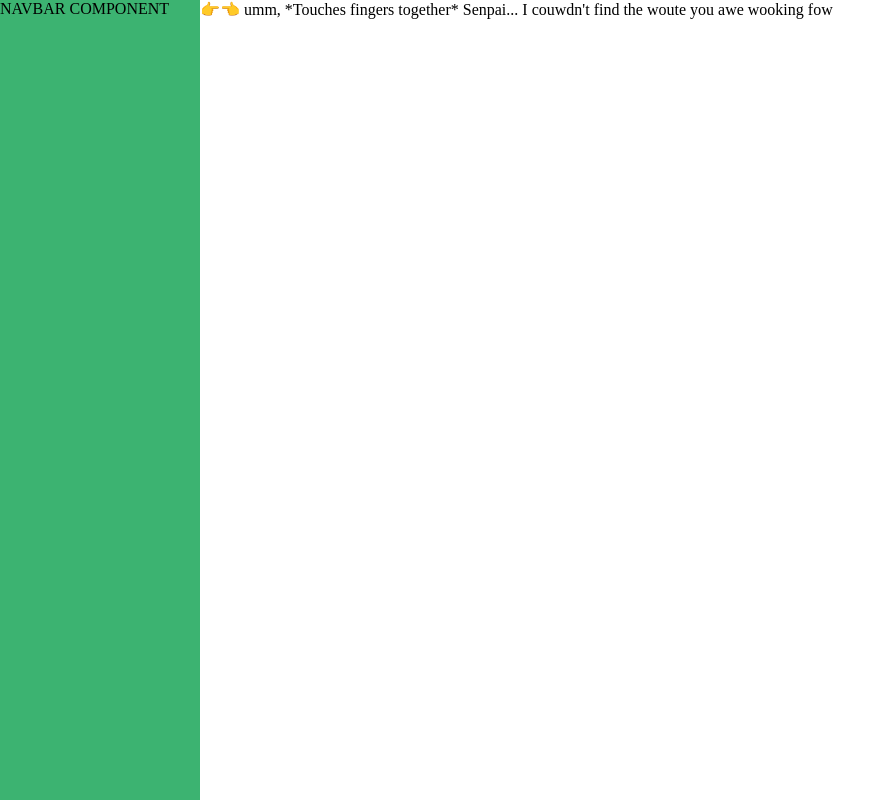
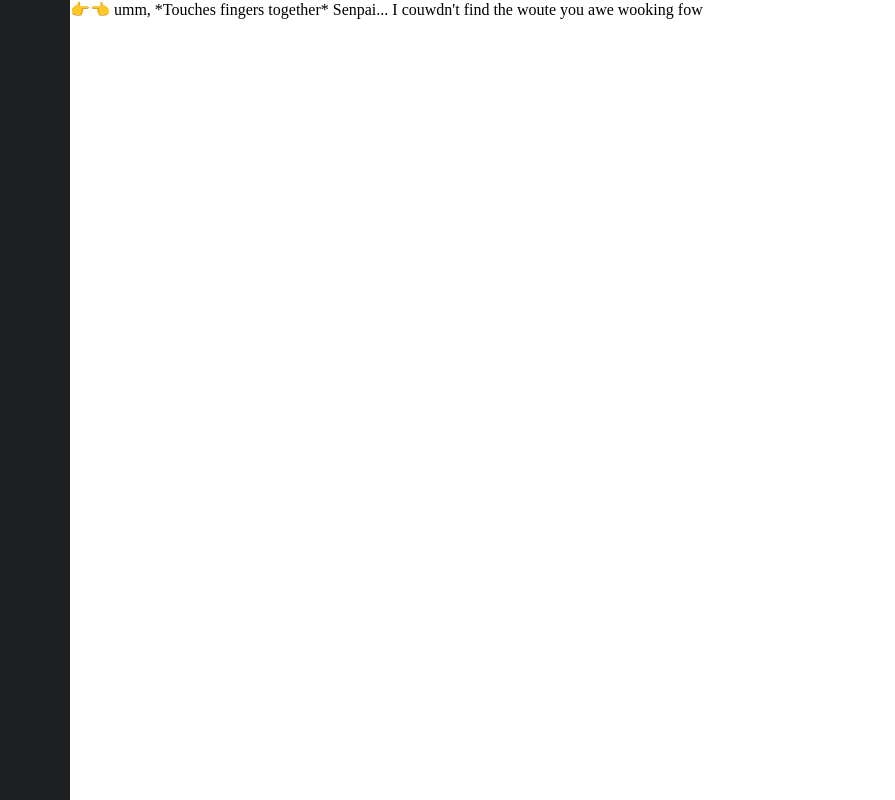
Before and after one commit to ViewableGravy/gravy-discord-clone, a React (Vite) app in the folder frontend/: page / in a window 1280 px wide. Shown: the whole page, without its empty margins (0-895 px from the left). Built offline with nearby package versions, Linux system fonts and the light colour scheme; no server answers.

Commit message:
✨ Created initial Navbar component

```diff
--- /dev/null
+++ b/frontend/src/components/navbar/_Navbar.scss
@@ -0,0 +1,7 @@
+
+
+.Navbar {
+  --navbar-background-color: #1e1f22;
+
+  background-color: var(--navbar-background-color);
+}
--- /dev/null
+++ b/frontend/src/components/navbar/index.tsx
@@ -0,0 +1,14 @@
+import { useTheme } from '../../utilities/hooks/useTheme';
+import './_Navbar.scss';
+
+export const Navbar = () => {
+  const [{ navbar }] = useTheme((theme) => theme.backgroundColor);
+
+  const style = {
+    '--navbar-background-color': navbar
+  } as React.CSSProperties;
+
+  return (
+    <div className="Navbar" style={style}></div>
+  )
+}
--- a/frontend/src/routes/index.tsx
+++ b/frontend/src/routes/index.tsx
@@ -2,13 +2,12 @@ import { Outlet, createRootRoute } from "@tanstack/react-router"
 import { TanStackRouterDevtools } from "@tanstack/router-devtools";
 import { ReactQueryDevtools } from "@tanstack/react-query-devtools";
 import { RouteFallbackComponents } from "../components/RouteFallbackComponents";
+import { Navbar } from "../components/navbar";
 
 const RootRoute = () => {
     return (
-        <div style={{ display: 'grid', gridTemplateColumns: '200px 1fr', height: '100vh' }}>
-            <h1 style={{ backgroundColor: 'mediumseagreen', margin: '0' }}>
-                NAVBAR COMPONENT
-            </h1>
+        <div style={{ display: 'grid', gridTemplateColumns: '70px 1fr', height: '100vh' }}>
+            <Navbar />
             <main>
                 <Outlet />
                 <TanStackRouterDevtools />
```
